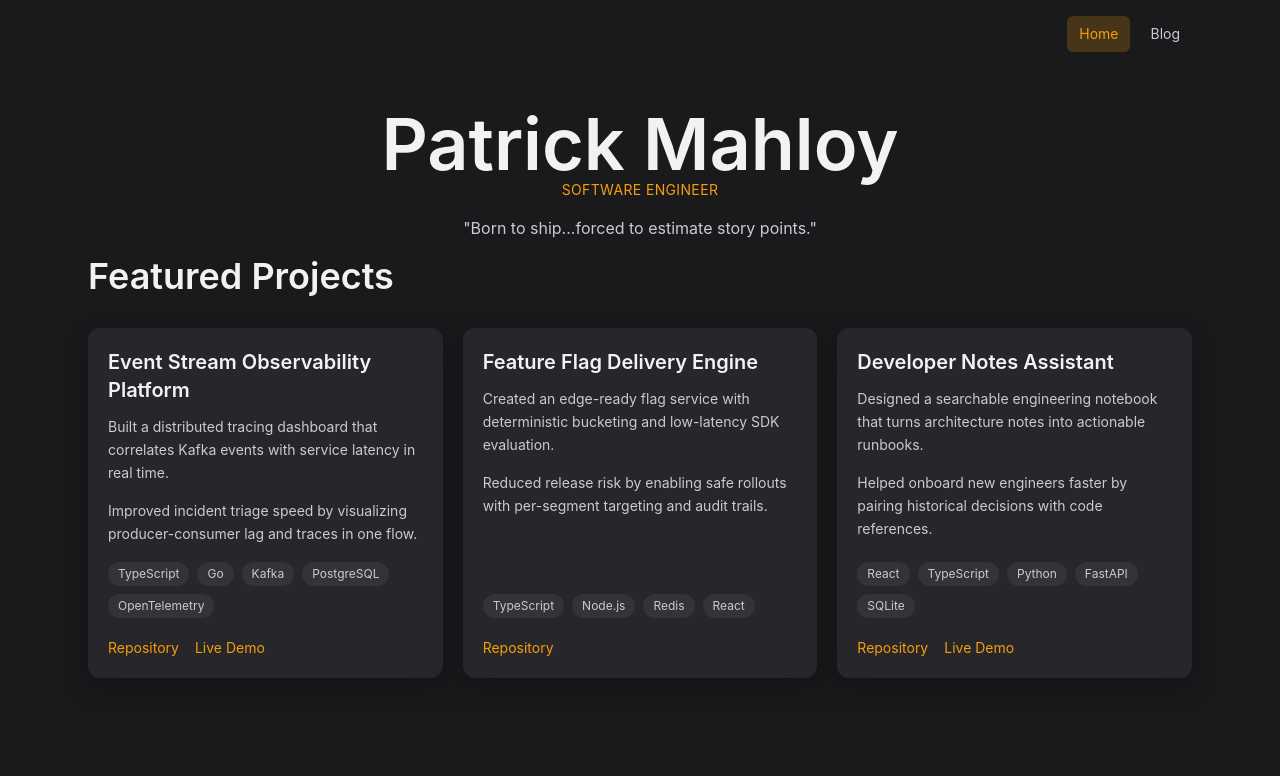
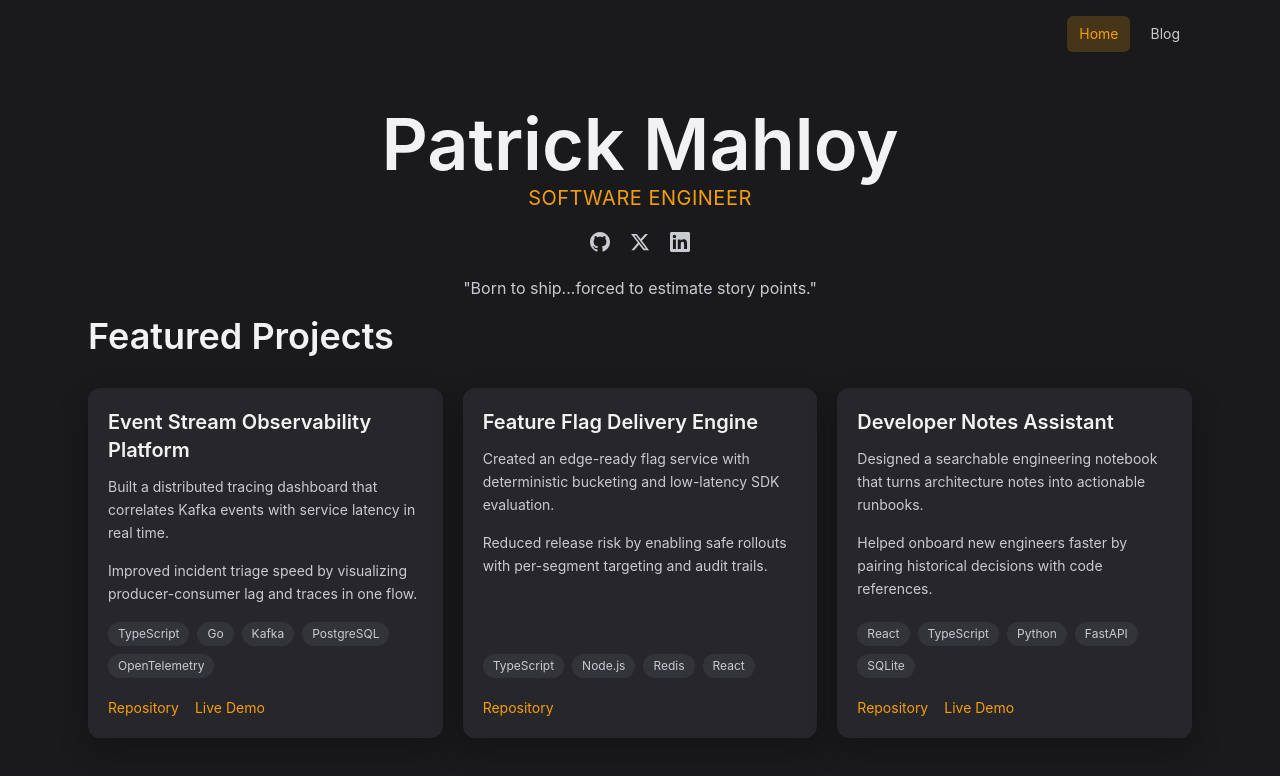
Before and after one commit to ploymahloy/blog, a React (Vite) app: page / in a window 1280 px wide. Shown: the top 776 px of the page. Built offline with nearby package versions, Linux system fonts and the light colour scheme.

Commit message:
Add links to GH, X, LI

```diff
--- /dev/null
+++ b/src/components/SocialLinks.tsx
@@ -0,0 +1,61 @@
+import { socialLinks } from '../data/profile';
+
+interface SocialLinksProps {
+	className?: string;
+}
+
+function GitHubIcon() {
+	return (
+		<svg viewBox='0 0 24 24' fill='currentColor' className='size-5' aria-hidden>
+			<path d='M12 0c-6.626 0-12 5.373-12 12 0 5.302 3.438 9.8 8.207 11.387.599.111.793-.261.793-.577v-2.234c-3.338.726-4.033-1.416-4.033-1.416-.546-1.387-1.333-1.756-1.333-1.756-1.089-.745.083-.729.083-.729 1.205.084 1.839 1.237 1.839 1.237 1.07 1.834 2.807 1.304 3.492.997.107-.775.418-1.305.762-1.604-2.665-.305-5.467-1.334-5.467-5.931 0-1.311.469-2.381 1.236-3.221-.124-.303-.535-1.524.117-3.176 0 0 1.008-.322 3.301 1.23.957-.266 1.983-.399 3.003-.404 1.02.005 2.047.138 3.006.404 2.291-1.552 3.297-1.23 3.297-1.23.653 1.653.242 2.874.118 3.176.77.84 1.235 1.911 1.235 3.221 0 4.609-2.807 5.624-5.479 5.921.43.372.823 1.102.823 2.222v3.293c0 .319.192.694.801.576 4.765-1.589 8.199-6.086 8.199-11.386 0-6.627-5.373-12-12-12z' />
+		</svg>
+	);
+}
+
+function XIcon() {
+	return (
+		<svg viewBox='0 0 24 24' fill='currentColor' className='size-5' aria-hidden>
+			<path d='M18.244 2.25h3.308l-7.227 8.26 8.502 11.24H16.17l-5.214-6.817L4.99 21.75H1.68l7.73-8.835L1.254 2.25H8.08l4.713 6.231zm-1.161 17.52h1.833L7.084 4.126H5.117z' />
+		</svg>
+	);
+}
+
+function LinkedInIcon() {
+	return (
+		<svg viewBox='0 0 24 24' fill='currentColor' className='size-5' aria-hidden>
+			<path d='M20.447 20.452h-3.554v-5.569c0-1.328-.027-3.037-1.852-3.037-1.853 0-2.136 1.445-2.136 2.939v5.667H9.351V9h3.414v1.561h.046c.477-.9 1.637-1.85 3.37-1.85 3.601 0 4.267 2.37 4.267 5.455v6.286zM5.337 7.433a2.062 2.062 0 1 1-.001-4.124 2.062 2.062 0 0 1 .001 4.124zm1.782 13.019H3.555V9h3.564v11.452zM22.225 0H1.771C.792 0 0 .774 0 1.729v20.542C0 23.227.792 24 1.771 24h20.451C23.2 24 24 23.227 24 22.271V1.729C24 .774 23.2 0 22.222 0h.003z' />
+		</svg>
+	);
+}
+
+const iconByLabel: Record<string, () => React.JSX.Element> = {
+	GitHub: GitHubIcon,
+	X: XIcon,
+	LinkedIn: LinkedInIcon
+};
+
+const linkClassName =
+	'rounded-md p-2 text-text-secondary transition-colors hover:text-accent focus-visible:outline-none focus-visible:ring-2 focus-visible:ring-accent';
+
+export function SocialLinks({ className = '' }: SocialLinksProps) {
+	return (
+		<div className={`flex items-center justify-center gap-1 ${className}`.trim()}>
+			{socialLinks.map(link => {
+				const Icon = iconByLabel[link.label];
+				return (
+					<a
+						key={link.label}
+						href={link.href}
+						target='_blank'
+						rel='noreferrer'
+						aria-label={link.label}
+						className={linkClassName}>
+						{Icon ?
+							<Icon />
+						:	null}
+					</a>
+				);
+			})}
+		</div>
+	);
+}
--- /dev/null
+++ b/src/data/profile.ts
@@ -0,0 +1,10 @@
+export interface SocialLink {
+	label: string;
+	href: string;
+}
+
+export const socialLinks: SocialLink[] = [
+	{ label: 'GitHub', href: 'https://github.com/ploymahloy' },
+	{ label: 'X', href: 'https://x.com/grippysockdev' },
+	{ label: 'LinkedIn', href: 'https://www.linkedin.com/in/patrickmahloy' }
+];
--- a/src/pages/Home.tsx
+++ b/src/pages/Home.tsx
@@ -1,11 +1,13 @@
 import { ProjectCard } from '../components/Card';
+import { SocialLinks } from '../components/SocialLinks';
 import { projects } from '../data/projects';
 
 export function HomePage() {
 	return (
 		<section className='mx-auto w-full max-w-6xl px-4 py-10 md:px-6'>
 			<p className='text-5xl font-semibold text-center text-text-primary md:text-7xl'>Patrick Mahloy</p>
-			<p className='text-sm uppercase tracking-wide text-accent text-center'>Software Engineer</p>
+			<p className='mt-1 text-xl uppercase tracking-wide text-accent text-center'>Software Engineer</p>
+			<SocialLinks className='mt-3' />
 			<p className='my-4 text-text-secondary text-center whitespace-pre-line'>
 				&quot;Born to ship...forced to estimate story points.&quot;
 			</p>
```
